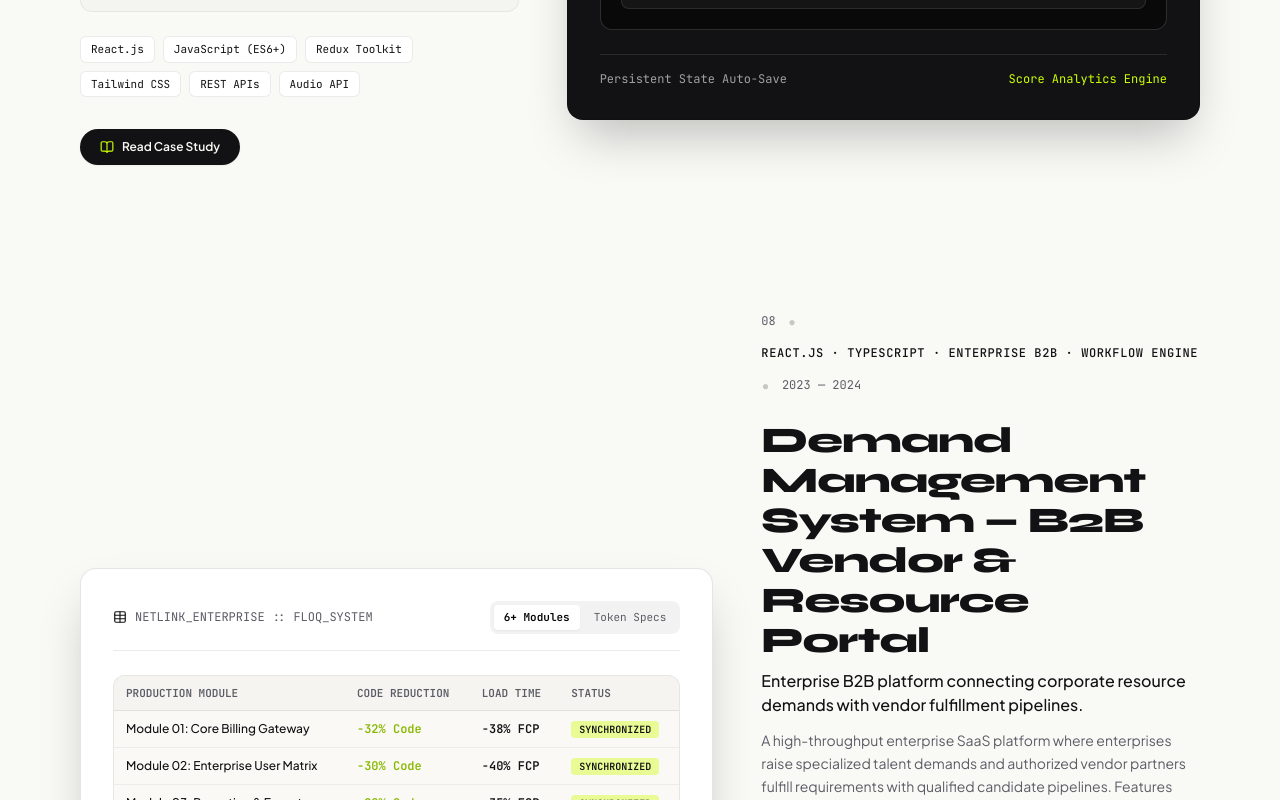
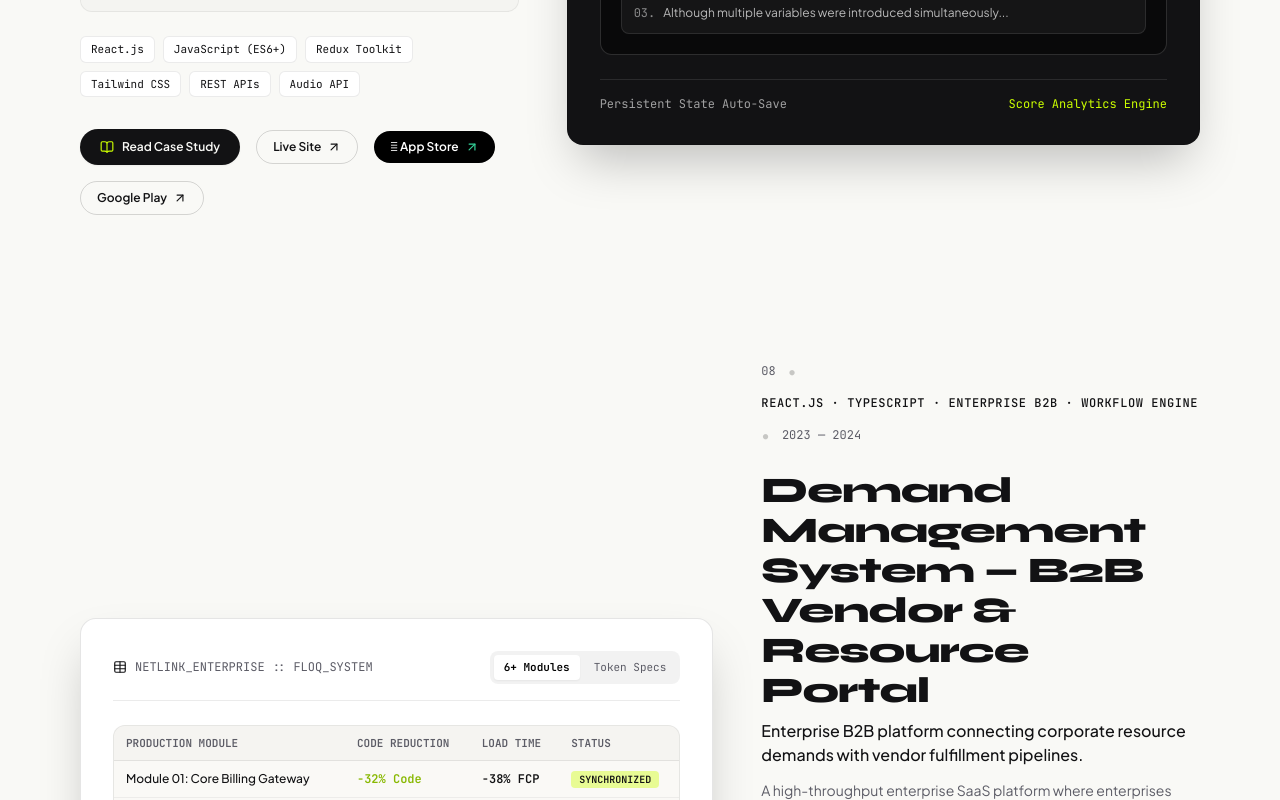
Before and after one commit to prabhat-barman/prabhat-barman.github.io, a React (Vite) app: page / in a window 1280 px wide. Shown: the part 7380-8180 px from the top of the page. Built offline with nearby package versions, Linux system fonts and the light colour scheme.

Commit message:
feat(links): update live project links for Language Academy, CruisE, and WellValet

```diff
--- a/src/data/projects.ts
+++ b/src/data/projects.ts
@@ -78,7 +78,7 @@ export const projectsData: ProjectData[] = [
     role: 'Lead Mobile & Frontend Architect — React Native (Expo), Redux Toolkit, Real-Time Expense Analytics & Bilingual Architecture',
     techStack: ['React Native', 'Expo', 'React 19', 'TypeScript', 'Tailwind CSS', 'Redux Toolkit', 'Automotive IoT', 'Bilingual (EN/FR)', 'Telemetry'],
     accentColor: '#3B82F6',
-    demoUrl: 'https://www.cruise-mu.com',
+    demoUrl: 'https://www.cruise-mu.com/',
     repoUrl: '',
     visible: true,
     previewType: 'automotive-telemetry',
@@ -387,7 +387,9 @@ export const projectsData: ProjectData[] = [
     role: 'Frontend Engineer — Student Dashboard, Mock Test Engine & Performance Analytics',
     techStack: ['React.js', 'JavaScript (ES6+)', 'Redux Toolkit', 'Tailwind CSS', 'REST APIs', 'Audio API'],
     accentColor: '#FF6B00',
-    demoUrl: '',
+    demoUrl: 'https://www.languageacademy.com.au/',
+    appStoreUrl: 'https://apps.apple.com/in/app/pte-practice-ai-mock-tests/id6443614190',
+    playStoreUrl: 'https://play.google.com/store/search?q=language+academy&c=apps&hl=en_IN',
     repoUrl: '',
     visible: true,
     previewType: 'education-exam',
@@ -428,6 +430,7 @@ export const projectsData: ProjectData[] = [
         }
       ],
       verifiedHighlights: [
+        'Production education platform live at https://www.languageacademy.com.au/.',
         'Interactive student dashboard with comprehensive score analytics.',
         'Timed mock test modules mirroring official exam specifications.',
         'Responsive and reusable UI components built with React.js.',
```
